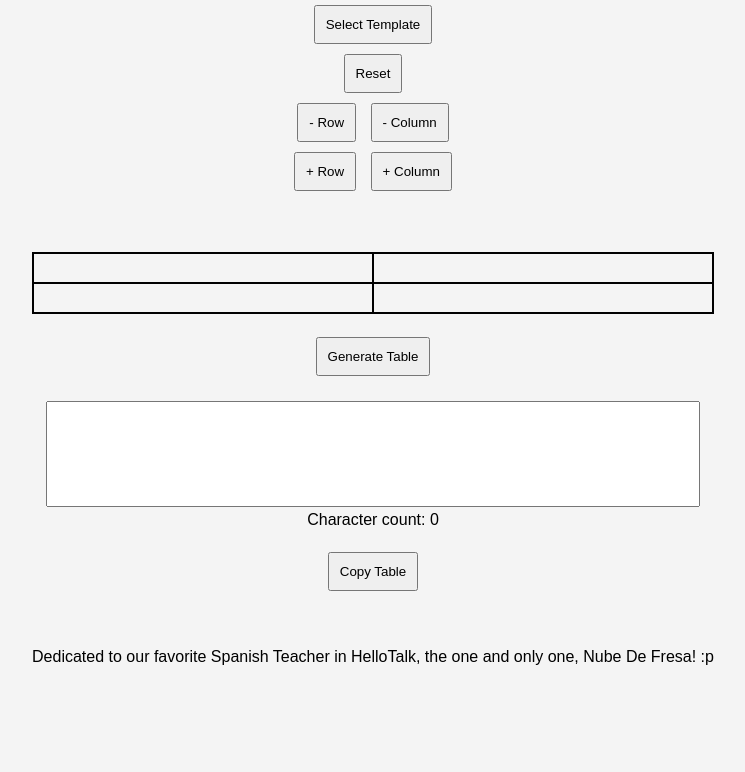
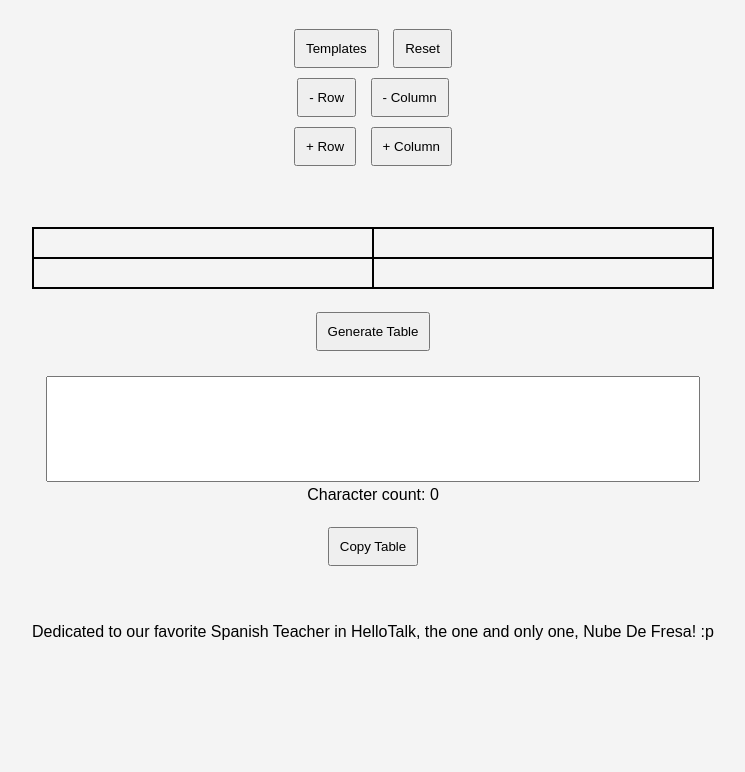
Before and after one commit to elarabicano/TablaTexta, a website: page index.html in a window 1280 px wide. Shown: the part 188-960 px from the top of the page, without its empty margins (267-1012 px from the left). Drawn offline with Linux system fonts and the light colour scheme.

Commit message:
modify top buttons

```diff
--- a/index.html
+++ b/index.html
@@ -6,21 +6,20 @@
     <meta name="viewport" content="width=device-width, initial-scale=1.0">
     <title>Table to Text</title>
     <link rel="stylesheet" href="./src/style.css">
+    <link rel="icon" type="image/x-icon" href="/favicon.png">
+
 </head>
 
 <body>
     <div class="container">
         <h1>Table to Text</h1>
-        <!-- <div class="controls">
-            <button onclick="undo()">Undo</button>
-            <button onclick="redo()">Redo</button>
-        </div> -->
+
         <br>
         <div class="controls">
 
-            <div id="dropdownPlaceholder"></div>
-            <button onclick="clearTable()"> Reset</button>
-            <div></div>
+            <div id="topButtons">
+                <button onclick="clearTable()"> Reset</button>
+            </div>
             <button onclick="deleteRow()"> - Row</button>
             <button onclick="deleteColumn()"> - Column</button>
             <div></div>
--- a/src/script.js
+++ b/src/script.js
@@ -162,7 +162,7 @@ function createDropdownMenu() {
 
   const button = document.createElement("button");
   button.classList.add("dropbtn");
-  button.textContent = "Select Template";
+  button.textContent = "Templates";
   button.onclick = toggleDropdown;
   dropdown.appendChild(button);
 
@@ -190,7 +190,7 @@ function createDropdownMenu() {
   }
 
   dropdown.appendChild(dropdownContent);
-  document.getElementById("dropdownPlaceholder").appendChild(dropdown);
+  document.getElementById("topButtons").prepend(dropdown);
 }
 
 function toggleDropdown() {
```
